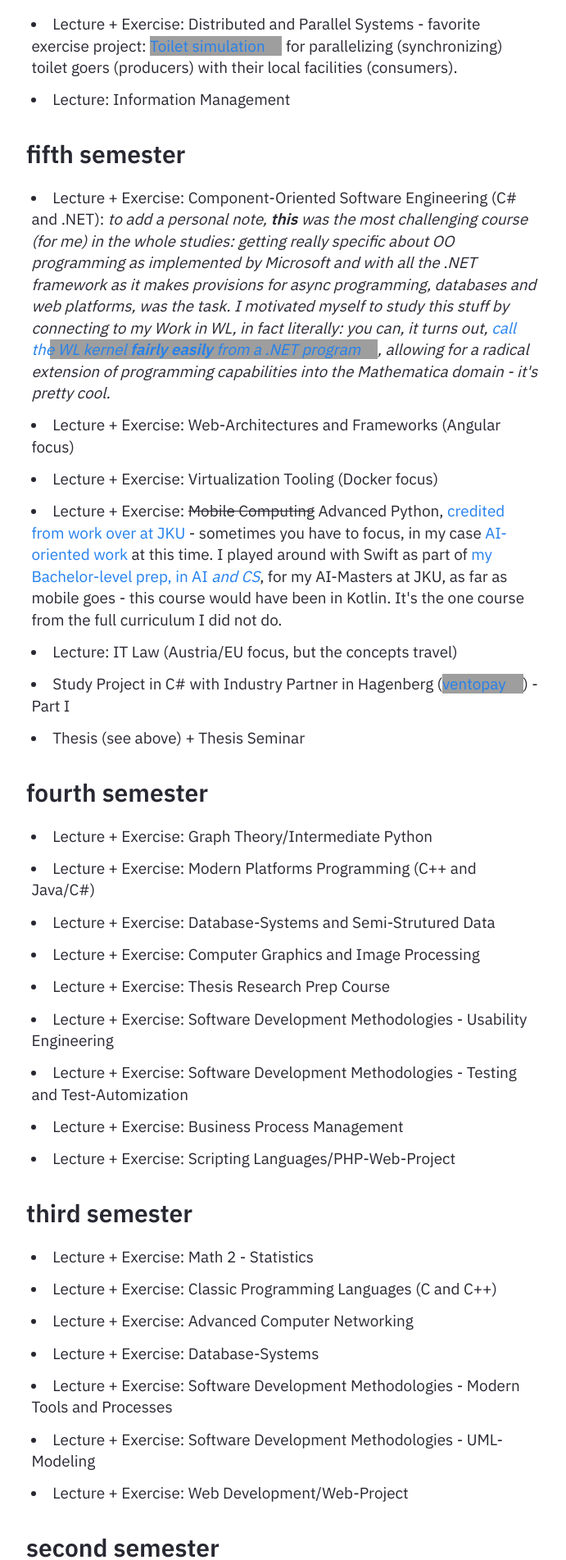
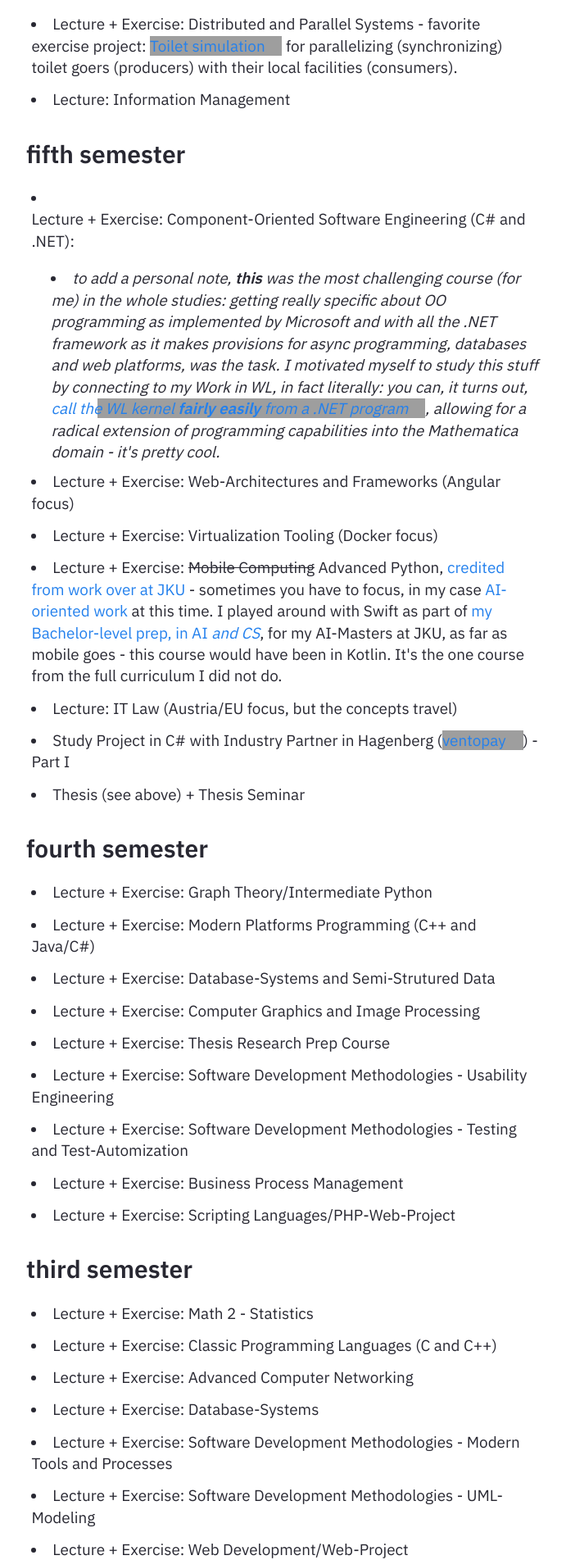
Before and after one commit to heseltime/heseltime.github.io, a Jekyll site: the page built from pages/rDse.md, in a window 1280 px wide. Shown: the part 1641-3544 px from the top of the page at 82% size, without its empty margins (294-985 px from the left). Built offline with Jekyll 4.4.1, drawn with Linux system fonts in a browser that asks for light colours; grey boxes are pictures that could not be loaded.

Commit message:
Try spacing

```diff
--- a/pages/rDse.md
+++ b/pages/rDse.md
@@ -29,7 +29,10 @@ _This semester also credits for practical, internship-type work, which I am comp
 
 ## fifth semester
 
-- Lecture + Exercise: Component-Oriented Software Engineering (C# and .NET): _to add a personal note, **this** was the most challenging course (for me) in the whole studies: getting really specific about OO programming as implemented by Microsoft and with all the .NET framework as it makes provisions for async programming, databases and web platforms, was the task. I motivated myself to study this stuff by connecting to my Work in WL, in fact literally: you can, it turns out, [call the WL kernel **fairly easily** from a .NET program](https://github.com/heseltime/SWK5-W-WolframNETLink), allowing for a radical extension of programming capabilities into the Mathematica domain - it's pretty cool._
+- Lecture + Exercise: Component-Oriented Software Engineering (C# and .NET):
+
+    - _to add a personal note, **this** was the most challenging course (for me) in the whole studies: getting really specific about OO programming as implemented by Microsoft and with all the .NET framework as it makes provisions for async programming, databases and web platforms, was the task. I motivated myself to study this stuff by connecting to my Work in WL, in fact literally: you can, it turns out, [call the WL kernel **fairly easily** from a .NET program](https://github.com/heseltime/SWK5-W-WolframNETLink), allowing for a radical extension of programming capabilities into the Mathematica domain - it's pretty cool._
+
 - Lecture + Exercise: Web-Architectures and Frameworks (Angular focus)
 - Lecture + Exercise: Virtualization Tooling (Docker focus)
 - Lecture + Exercise: ~~Mobile Computing~~ Advanced Python, [credited from work over at JKU](/rDai#housekeeping) - sometimes you have to focus, in my case [AI-oriented work](/rDai) at this time. I played around with Swift as part of [my Bachelor-level prep, in AI _and CS_](/rDai#housekeeping), for my AI-Masters at JKU, as far as mobile goes - this course would have been in Kotlin. It's the one course from the full curriculum I did not do.
```
